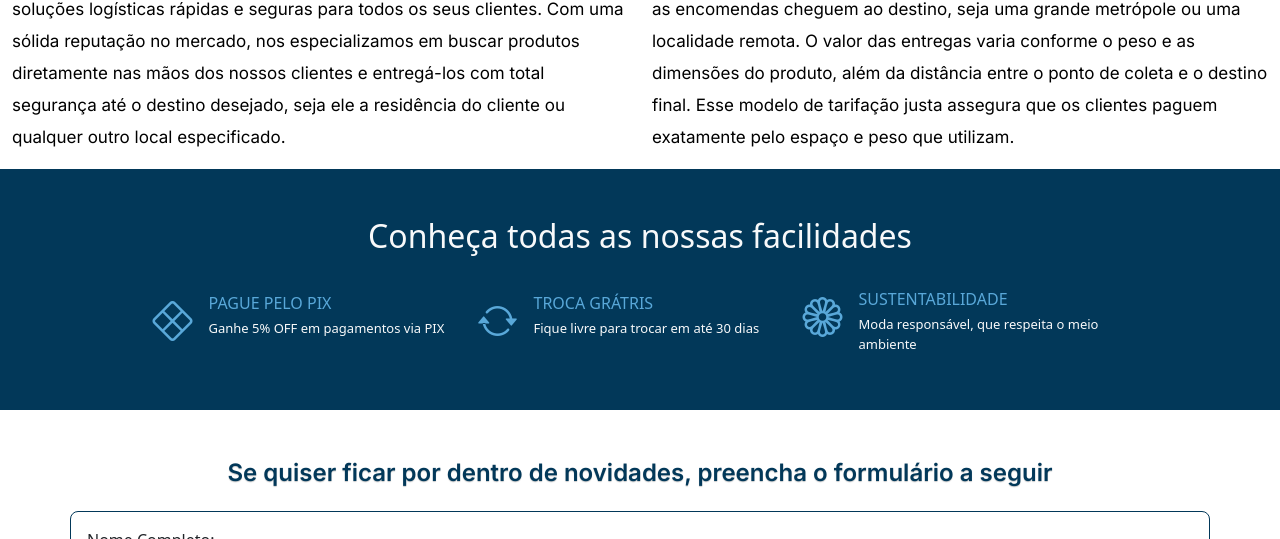
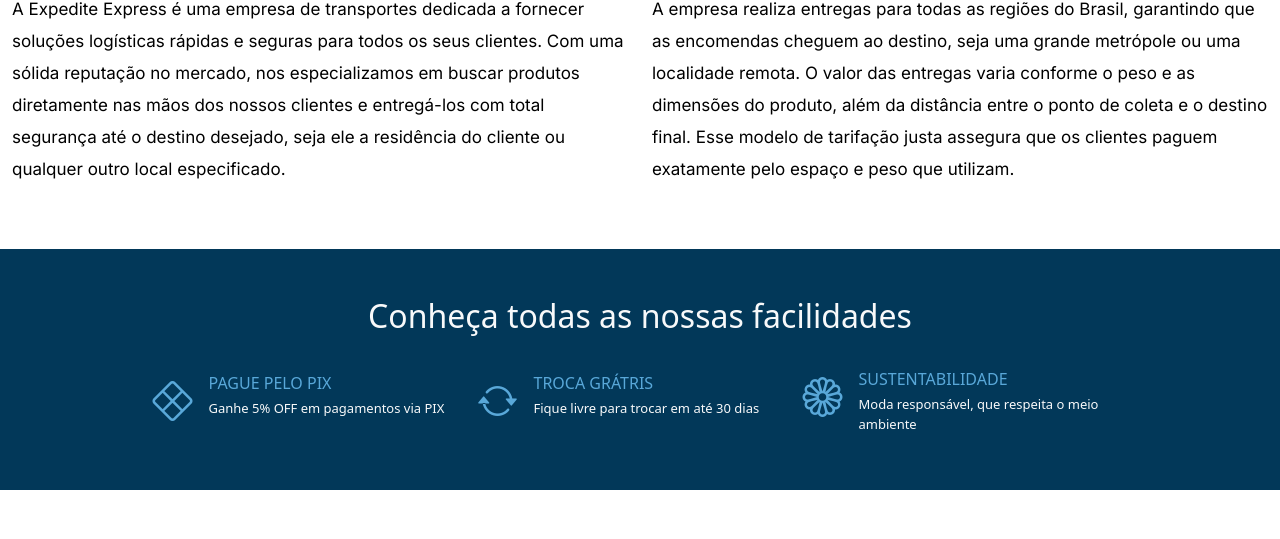
Before and after one commit to Kauanrodrigues01/Landing-page-Expedite, a plain HTML site: page index.html in a window 1280 px wide. Shown: the part 561-1100 px from the top of the page. Drawn offline with nearby package versions, Linux system fonts and the light colour scheme.

Commit message:
update index.html

```diff
--- a/index.html
+++ b/index.html
@@ -77,7 +77,7 @@
     </div>
 
     <!-- Texto empresa e serviços -->
-    <div class="d-flex flex-row justify-content-center align-items-center mt-3">
+    <div class="d-flex flex-row justify-content-center align-items-center mt-5 mb-5">
       <div class="d-flex flex-column justify-content-start container">
         <h2 class="titulo">Expedite Express</h2>
         <p class="paragrafo">A Expedite Express é uma empresa de transportes dedicada a fornecer soluções logísticas rápidas e seguras para todos os seus clientes. Com uma sólida reputação no mercado, nos especializamos em buscar produtos diretamente nas mãos dos nossos clientes e entregá-los com total segurança até o destino desejado, seja ele a residência do cliente ou qualquer outro local especificado.</p>
```
